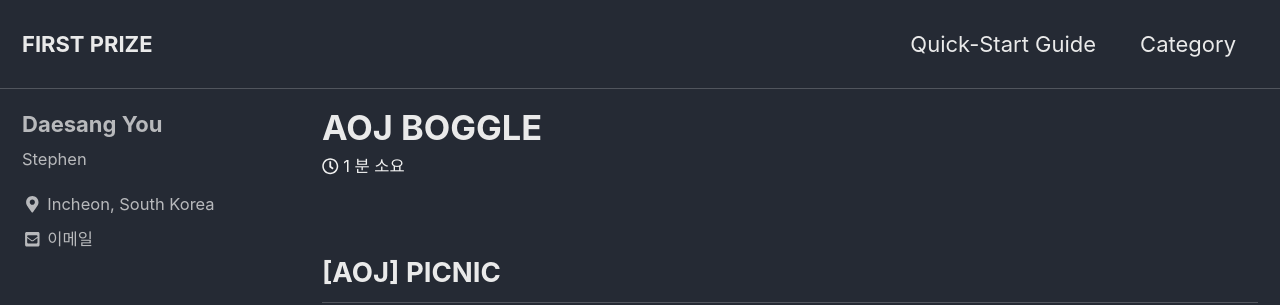
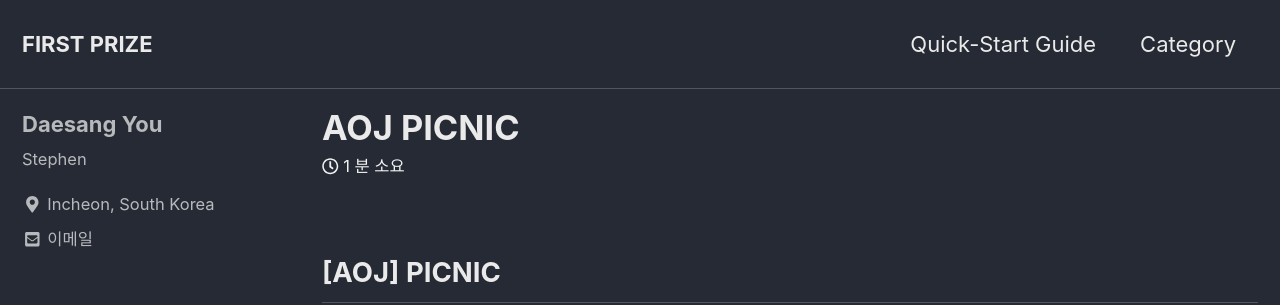
Before and after one commit to eotkd4791/eotkd4791.github.io, a Jekyll site: the page built from _posts/algorithm/2019-07-16-algorithm-AOJ-PICNIC.md, in a window 1280 px wide and 900 px high. Shown: the top 305 px of the window. Built offline with Jekyll 4.4.1, drawn with Linux system fonts in a browser that asks for light colours; cached includes are drawn as plain includes; comment, search, counter and statistics services are not loaded; some of the changed text lies outside the part shown.

Commit message:
Update 2019-07-16-algorithm-AOJ-PICNIC.md

```diff
--- a/_posts/algorithm/2019-07-16-algorithm-AOJ-PICNIC.md
+++ b/_posts/algorithm/2019-07-16-algorithm-AOJ-PICNIC.md
@@ -1,10 +1,10 @@
 ---
-title: "AOJ BOGGLE"
+title: "AOJ PICNIC"
 categories:
   - Algorithm
 tags:
   - Algorithm
-  - Dynamic Programming
+  - Combination
   - Recursive
   - 종만북
 ---
```
